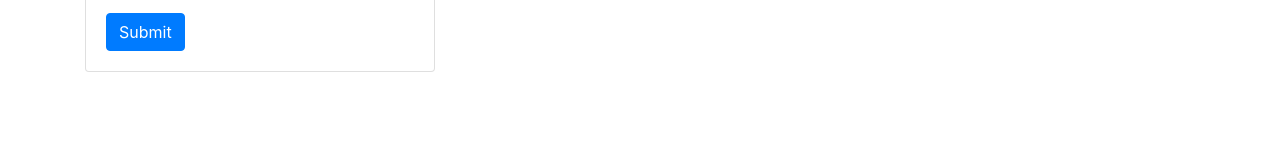
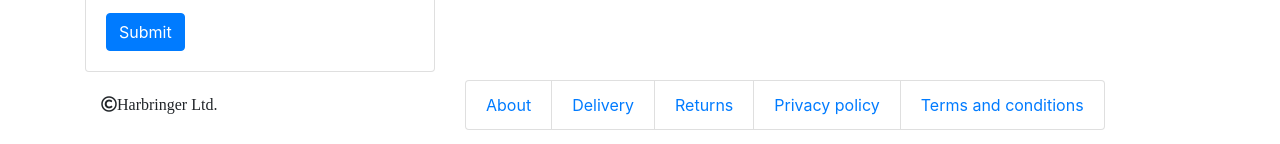
Before and after one commit to meowyellow/Harbringer, a website: page index.html in a window 1280 px wide. Shown: the part 1974-2118 px from the top of the page. Before the commit the page ends 2054 px from the top, so only its background shows below. Drawn offline with nearby package versions, Linux system fonts and the light colour scheme; files that its build step writes are made by us from their sources.

Commit message:
Add footer

```diff
--- a/index.html
+++ b/index.html
@@ -239,4 +239,24 @@
                 </div>
             </div>
         </section>
+		 <section class="footer  background-second ">
+            <div class="container ">
+                <div class="row ">
+                    <div class="col-md-4">
+                        <p><i class="far fa-copyright p-3 ">Harbringer Ltd.</i></p>
+                    </div>
+                    <div class="col-md-8">
+                        <ul class="list-group  list-group-horizontal ">
+                            <li class="list-group-item background-second none justify-content-center"><a href="#">About</a></li>
+                            <li class="list-group-item background-second none justify-content-center"><a href="#">Delivery</a></li>
+                            <li class="list-group-item background-second none justify-content-center"><a href="#">Returns</a></li>
+                            <li class="list-group-item background-second none justify-content-center"><a href="#">Privacy policy</a></li>
+                            <li class="list-group-item background-second none justify-content-center"><a href="#">Terms and conditions</a></li>
+                        </ul>
+                    </div>
+                </div>
+            </div>
+        </section>
+    </body>
+</html>
 	</body>
```
